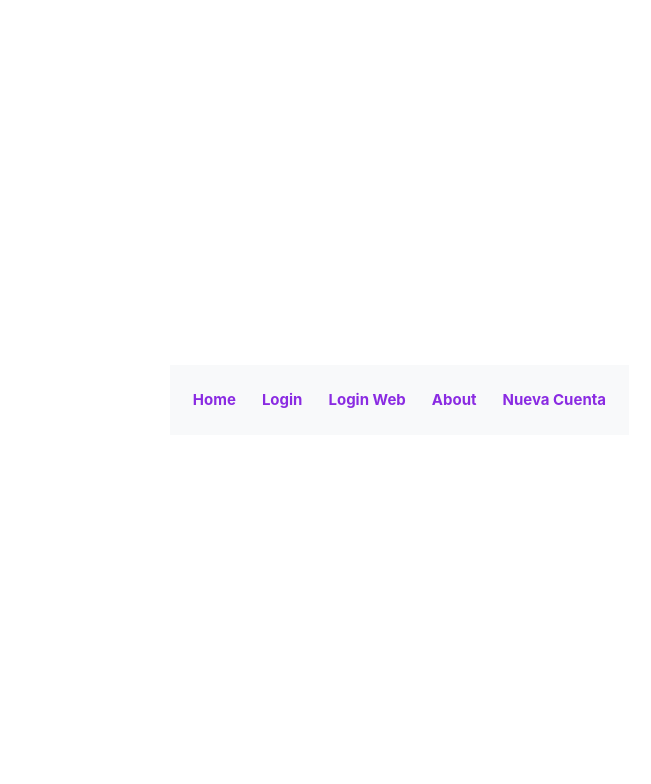
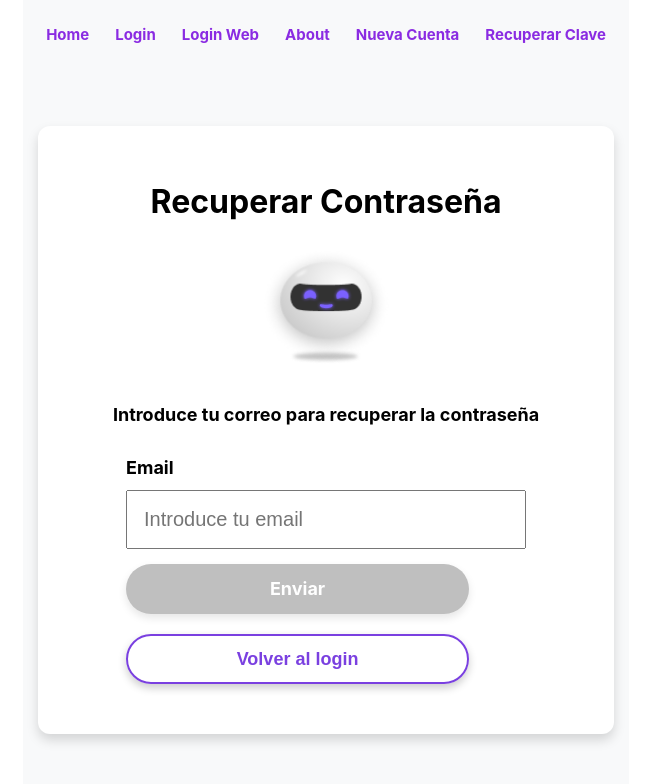
Before and after one commit to CarlosAlberto19/PRACTICAS_ACCESSROBOT, a Vue app: page /recuperar-clave in a window 1280 px wide. Shown: the top 784 px of the page, without its empty margins (11-662 px from the left). Built offline with nearby package versions, Linux system fonts and the light colour scheme.

Commit message:
creado recuperar clave

```diff
--- a/src/App.vue
+++ b/src/App.vue
@@ -1,17 +1,19 @@
 <template>
   <div class="app-container">
-    <!-- Menú global -->
+    <!-- 📌 Menú de Navegación Global -->
     <header>
       <nav>
+        <!-- Enlaces a las vistas principales -->
         <router-link to="/">Home</router-link>
         <router-link to="/login">Login</router-link>
         <router-link to="/login-web">Login Web</router-link>
         <router-link to="/about">About</router-link>
         <router-link to="/crear-cuenta">Nueva Cuenta</router-link>
+        <router-link to="/recuperar-clave">Recuperar Clave</router-link> <!-- ✅ Nuevo enlace -->
       </nav>
     </header>
 
-    <!-- Aquí se carga cada vista -->
+    <!-- 📌 Contenedor dinámico donde se cargan las vistas -->
     <main>
       <router-view />
     </main>
@@ -19,23 +21,28 @@
 </template>
 
 <style scoped>
-/* Estilos del menú global */
+/* 📌 Estilos del menú de navegación */
 header {
   width: 100%;
   padding: 20px;
-  background-color: #f8f9fa;
+  background-color: #f8f9fa; /* Color de fondo claro */
   text-align: center;
 }
 
 nav {
   display: flex;
   justify-content: center;
-  gap: 20px;
+  gap: 20px; /* Espacio entre los enlaces */
 }
 
 nav a {
   text-decoration: none;
-  color: #8a2be2;
+  color: #8a2be2; /* Color morado para los enlaces */
   font-weight: bold;
 }
+
+/* 📌 Agregamos efecto hover para mejorar la usabilidad */
+nav a:hover {
+  text-decoration: underline;
+}
 </style>
--- a/src/views/LoginViewCrearNuevaCuenta.vue
+++ b/src/views/LoginViewCrearNuevaCuenta.vue
@@ -1,7 +1,7 @@
 <template>
   <div class="contenedor-pagina">
     <div class="caja-formulario">
-        <!-- 📌 CABECERA -->
+      <!-- CABECERA -->
       <div class="cabecera">
         <h1 class="titulo">Access Robot</h1>
         <img src="@/assets/images/ARturo.png" alt="Robot" class="imagen-robot" />
@@ -9,77 +9,171 @@
 
       <h2 class="subtitulo negrita">Crear nueva cuenta</h2>
 
-        <!-- 📌 FORMULARIO -->
-        <form @submit.prevent="irADatosPersonales">
+      <!-- FORMULARIO -->
+      <form @submit.prevent="irAPantallaInterior">
+        <!-- Email -->
         <div class="grupo-input">
           <label for="email">Email</label>
-            <PruebaInput id="email" placeholder="Introduce tu email" type="email" v-model="email" />
+          <PruebaInput
+            id="email"
+            placeholder="Introduce tu email"
+            type="email"
+            v-model="email"
+          />
         </div>
 
         <!-- Contraseña con validaciones -->
         <div class="grupo-input">
           <label for="password">Contraseña</label>
           <div class="envoltorio-clave">
-              <input id="password" :type="mostrarClave ? 'text' : 'password'" v-model="password" placeholder="Crea una contraseña" />
-              <span class="icono material-icons" @click="togglePassword">{{ mostrarClave ? 'visibility_off' : 'visibility' }}</span>
+            <input
+              id="password"
+              :type="mostrarClave ? 'text' : 'password'"
+              v-model="password"
+              placeholder="Crea una contraseña"
+            />
+            <!-- ICONO DINÁMICO (ojo o check) -->
+            <span class="icono material-icons" @click="togglePassword">
+              {{ iconPassword }}
+            </span>
           </div>
+
+          <!-- Etiqueta "Tu contraseña debe contener..." -->
+          <p class="titulo-validaciones">Tu contraseña debe contener:</p>
+
+          <!-- Lista de validaciones -->
           <ul class="validaciones">
-              <li :class="{ valido: password.length >= 8 }">✅ Entre 8 y 16 caracteres</li>
-              <li :class="{ valido: tieneMayusMinus }">✅ Mayúsculas y minúsculas</li>
-              <li :class="{ valido: tieneNumero }">✅ Al menos un número</li>
+            <!-- 8 a 16 caracteres -->
+            <li :class="{
+              valido: password.length >= 8 && password.length <= 16,
+              error: password.length > 0 && (password.length < 8 || password.length > 16)
+            }">
+              <span v-if="password.length >= 8 && password.length <= 16">✅</span>
+              <span v-else-if="password.length > 0">❌</span>
+              <span v-else>⚪</span>
+              entre 8 y 16 caracteres
+            </li>
+
+            <!-- mayúsculas y minúsculas -->
+            <li :class="{
+              valido: tieneMayusMinus,
+              error: password.length > 0 && !tieneMayusMinus
+            }">
+              <span v-if="tieneMayusMinus">✅</span>
+              <span v-else-if="password.length > 0">❌</span>
+              <span v-else>⚪</span>
+              mayúsculas y minúsculas
+            </li>
+
+            <!-- al menos un número -->
+            <li :class="{
+              valido: tieneNumero,
+              error: password.length > 0 && !tieneNumero
+            }">
+              <span v-if="tieneNumero">✅</span>
+              <span v-else-if="password.length > 0">❌</span>
+              <span v-else>⚪</span>
+              al menos un número
+            </li>
           </ul>
         </div>
 
         <!-- Checkbox de Términos -->
         <div class="checkbox-container">
-            <Checkbox v-model="aceptaTerminos" label="Acepto los Términos y condiciones de uso" />
+          <Checkbox
+            v-model="aceptaTerminos"
+            label="Acepto los Términos y condiciones de uso"
+          />
         </div>
 
-          <!-- Botón Siguiente deshabilitado hasta que se cumplan condiciones -->
-          <PrimaryButton class="boton-siguiente" label="Siguiente" type="submit" :disabled="!validarFormulario" />
+        <!-- Botón Siguiente -->
+        <PrimaryButton
+          class="boton-siguiente"
+          label="Siguiente"
+          type="submit"
+          :disabled="!validarFormulario"
+        />
       </form>
 
-        <!-- Texto "¿Ya tienes cuenta?" -->
+      <!-- Línea separadora -->
+      <hr class="linea-separadora" />
+
+      <!-- Texto: ¿Ya tienes cuenta? + botón "Ir a iniciar sesión" -->
       <p class="texto-centrado">¿Ya tienes cuenta?</p>
-        <SecondaryButton label="Ir a iniciar sesión" type="button" @click="irALogin" />
+      <SecondaryButton
+        label="Ir a iniciar sesión"
+        type="button"
+        @click="irALogin"
+      />
 
-        <p class="texto-olvido"><strong>¿Has olvidado tu contraseña?</strong></p>
-        <hr class="linea-separadora" />
+      <!-- Texto "¿Has olvidado tu contraseña?" en negrita y clicable -->
+      <p class="texto-olvido" @click="irARecuperarContrasena">
+        <strong>¿Has olvidado tu contraseña?</strong>
+      </p>
     </div>
   </div>
 </template>
 
 <script setup>
-  import { ref, computed } from 'vue';
-  import { useRouter } from 'vue-router';
-  import PrimaryButton from '@/components/PrimaryButton.vue';
-  import SecondaryButton from '@/components/SecondaryButton.vue';
-  import PruebaInput from '@/components/PruebaInput.vue';
-  import Checkbox from '@/components/Checkbox.vue';
+import { ref, computed } from 'vue'
+import { useRouter } from 'vue-router'
 
-  const router = useRouter();
-  const email = ref('');
-  const password = ref('');
-  const aceptaTerminos = ref(false);
-  const mostrarClave = ref(false);
+import PrimaryButton from '@/components/PrimaryButton.vue'
+import SecondaryButton from '@/components/SecondaryButton.vue'
+import PruebaInput from '@/components/PruebaInput.vue'
+import Checkbox from '@/components/Checkbox.vue'
 
+const router = useRouter()
+
+// Campos
+const email = ref('')
+const password = ref('')
+const aceptaTerminos = ref(false)
+
+// Mostrar / ocultar contraseña
+const mostrarClave = ref(false)
 const togglePassword = () => {
-    mostrarClave.value = !mostrarClave.value;
-  };
+  mostrarClave.value = !mostrarClave.value
+}
 
-  const tieneMayusMinus = computed(() => /[a-z]/.test(password.value) && /[A-Z]/.test(password.value));
-  const tieneNumero = computed(() => /\d/.test(password.value));
-  const validarFormulario = computed(() => password.value.length >= 8 && tieneMayusMinus.value && tieneNumero.value && aceptaTerminos.value);
+// Validaciones
+const tieneMayusMinus = computed(() =>
+  /[a-z]/.test(password.value) && /[A-Z]/.test(password.value)
+)
+const tieneNumero = computed(() => /\d/.test(password.value))
 
-  const irADatosPersonales = () => {
+// Habilitar Botón “Siguiente” solo si todas las validaciones se cumplen
+const validarFormulario = computed(() =>
+  password.value.length >= 8 &&
+  password.value.length <= 16 &&
+  tieneMayusMinus.value &&
+  tieneNumero.value &&
+  aceptaTerminos.value
+)
+
+// Icono para el ojo (o check) de Material Icons
+const iconPassword = computed(() => {
   if (validarFormulario.value) {
-      router.push('/datos-personales');
+    return 'done' // check
+  } else {
+    return mostrarClave.value ? 'visibility_off' : 'visibility'
   }
-  };
+})
+
+// Navegaciones
+const irAPantallaInterior = () => {
+  if (validarFormulario.value) {
+    router.push('/datos-interiores')
+  }
+}
 
 const irALogin = () => {
-    router.push('/login');
-  };
+  router.push('/login')
+}
+
+const irARecuperarContrasena = () => {
+  router.push('/recuperar-clave')
+}
 </script>
 
 <style scoped>
@@ -103,27 +197,29 @@
   box-shadow: 0 6px 12px rgba(0, 0, 0, 0.15);
 }
 
+/* CABECERA */
 .cabecera {
   text-align: center;
   margin-bottom: 20px;
 }
-
 .titulo {
   font-size: 36px;
   font-weight: bold;
 }
-
 .imagen-robot {
   width: 180px;
   height: auto;
+  margin-top: 10px;
 }
 
+/* SUBTITULO */
 .subtitulo {
   font-size: 20px;
   font-weight: bold;
   margin: 20px 0;
 }
 
+/* FORMULARIO */
 .grupo-input {
   display: flex;
   flex-direction: column;
@@ -131,18 +227,17 @@
   width: 100%;
   margin-bottom: 25px;
 }
-
 .grupo-input label {
   font-size: 22px;
   font-weight: bold;
 }
 
+/* Contraseña: mostrar/ocultar */
 .envoltorio-clave {
   position: relative;
   display: flex;
   align-items: center;
 }
-
 .envoltorio-clave input {
   width: 100%;
   padding: 16px;
@@ -151,6 +246,7 @@
   border-radius: 6px;
 }
 
+/* Icono (ojo o check) */
 .icono {
   position: absolute;
   right: 12px;
@@ -158,28 +254,63 @@
   font-size: 24px;
 }
 
+/* Texto “Tu contraseña debe contener:” */
+.titulo-validaciones {
+  font-weight: bold;
+  margin: 10px 0 5px 0;
+}
+
+/* Validaciones de contraseña */
 .validaciones {
   font-size: 16px;
   list-style: none;
   padding: 0;
-    margin-top: 10px;
-    margin-bottom: 10px;
+  margin: 0;
 }
 
+/* Distinguimos clases .valido y .error para colorear: */
 .validaciones li {
+  margin-bottom: 5px;
+  display: flex;
+  align-items: center;
+  gap: 6px; /* Espacio entre icono y texto */
+}
+.validaciones li.valido {
+  color: green;
+}
+.validaciones li.error {
   color: red;
+}
+
+/* Checkbox */
+.checkbox-container {
   margin-bottom: 5px;
 }
 
-  .validaciones li.valido {
-    color: green;
+/* Botón Siguiente */
+.boton-siguiente {
+  margin-top: 25px;
+  margin-bottom: 15px;
 }
 
-  .checkbox-container {
-    margin-bottom: 25px;
+/* Línea separadora */
+.linea-separadora {
+  width: 100%;
+  border: none;
+  border-top: 1px solid #ccc;
+  margin: 20px 0;
 }
 
-  .boton-siguiente {
-    margin-top: 15px;
+/* Texto “¿Ya tienes cuenta?” */
+.texto-centrado {
+  text-align: center;
+  margin: 0 0 15px;
+}
+
+/* Texto “¿Has olvidado tu contraseña?” en negrita, clicable */
+.texto-olvido {
+  margin-top: 10px;
+  cursor: pointer;
+  text-align: center;
 }
 </style>
--- /dev/null
+++ b/src/views/RecuperarClaveView.vue
@@ -0,0 +1,250 @@
+<template>
+    <div class="contenedor-pagina">
+      <div class="caja-formulario">
+        <!-- CABECERA -->
+        <div class="cabecera">
+          <h1 class="titulo">Recuperar Contraseña</h1>
+          <img src="@/assets/images/ARturo.png" alt="Robot" class="imagen-robot" />
+        </div>
+
+        <h2 class="subtitulo">Introduce tu correo para recuperar la contraseña</h2>
+
+        <!-- FORMULARIO -->
+        <form @submit.prevent="formSubmit">
+          <!-- Campo Email con validación y check -->
+          <div class="grupo-input">
+            <label for="email" class="label-email">Email</label>
+            <div class="envoltorio-input">
+              <input
+                id="email"
+                placeholder="Introduce tu email"
+                type="text"
+                v-model="email"
+                @input="validarEmail"
+                class="input-mas-grande"
+              />
+              <!-- ✅ Check si el email es válido -->
+              <span v-if="emailValido" class="icono-check">✔</span>
+            </div>
+          </div>
+
+          <!-- Mensaje de error -->
+          <p v-if="errorEmail" class="mensaje-error">
+            ❌ {{ errorEmail }}
+          </p>
+
+          <!-- Mensaje de éxito -->
+          <p v-if="mensajeExito" class="mensaje-exito">
+            {{ mensajeExito }}
+          </p>
+
+          <!-- Botón Enviar (habilitado solo si el email es válido) -->
+          <PrimaryButton
+            class="boton-enviar"
+            label="Enviar"
+            type="submit"
+            :disabled="!emailValido"
+          />
+
+          <div class="espaciador"></div>
+
+          <!-- Botón Volver al login -->
+          <SecondaryButton
+            label="Volver al login"
+            type="button"
+            @click="irALogin"
+          />
+        </form>
+      </div>
+    </div>
+  </template>
+
+  <script setup>
+  import { ref, computed } from 'vue'
+  import { useRouter } from 'vue-router'
+  import PrimaryButton from '@/components/PrimaryButton.vue'
+  import SecondaryButton from '@/components/SecondaryButton.vue'
+
+  const router = useRouter()
+
+  /* Variables reactivas */
+  const email = ref('')
+  const errorEmail = ref('')
+  const mensajeExito = ref('')
+
+  /*
+    ✅ Validaciones del email:
+    - No debe tener espacios en blanco
+    - Solo debe haber un "@" en la dirección
+    - Debe contener "." después del "@"
+    - No debe exceder los 50 caracteres
+  */
+  const emailValido = computed(() => {
+    const reEmail = /^[^\s@]+@[^\s@]+\.[a-zA-Z]{2,}$/
+    return reEmail.test(email.value) && email.value.length <= 50
+  })
+
+  /*
+    ✅ Validar email en tiempo real:
+    - Borra espacios automáticamente
+    - Muestra mensajes de error si el email no cumple los requisitos
+  */
+  const validarEmail = () => {
+    // Elimina espacios dentro del email
+    email.value = email.value.replace(/\s+/g, '')
+
+    if (!email.value) {
+      errorEmail.value = ''
+      return
+    }
+    if ((email.value.match(/@/g) || []).length > 1) {
+      errorEmail.value = 'El email solo puede contener un "@"'
+      return
+    }
+    if (!email.value.includes('@')) {
+      errorEmail.value = 'El email debe contener "@"'
+      return
+    }
+    if (!email.value.includes('.')) {
+      errorEmail.value = 'El email debe contener un "." después de "@"'
+      return
+    }
+    if (email.value.length > 50) {
+      errorEmail.value = 'El email no puede superar los 50 caracteres.'
+      return
+    }
+    if (!/^[^\s@]+@[^\s@]+\.[a-zA-Z]{2,}$/.test(email.value)) {
+      errorEmail.value = 'Introduce un email válido (ejemplo: usuario@gmail.com)'
+    } else {
+      errorEmail.value = ''
+    }
+  }
+
+  /*
+    ✅ Enviar formulario:
+    - Si el email es válido, muestra mensaje de éxito
+    - Borra el mensaje tras 5 segundos
+  */
+  const formSubmit = async () => {
+    try {
+      if (emailValido.value) {
+        // Simulamos una petición al backend
+        await new Promise(resolve => setTimeout(resolve, 1000))
+
+        mensajeExito.value = '📩 Hemos enviado un correo con las instrucciones.'
+        setTimeout(() => {
+          mensajeExito.value = ''
+        }, 5000)
+      }
+    } catch (error) {
+      console.error('Error en el formulario:', error)
+    }
+  }
+
+  /* ✅ Botón volver al login */
+  const irALogin = () => {
+    router.push('/login')
+  }
+  </script>
+
+  <style scoped>
+  /* CONTENEDOR PRINCIPAL */
+  .contenedor-pagina {
+    display: flex;
+    justify-content: center;
+    align-items: center;
+    height: 95vh;
+    width: 100%;
+    background-color: #f8f9fa;
+  }
+
+  /* CAJA FORMULARIO */
+  .caja-formulario {
+    display: flex;
+    flex-direction: column;
+    align-items: center;
+    width: 95%;
+    max-width: 600px;
+    background: white;
+    padding: 50px;
+    border-radius: 12px;
+    box-shadow: 0 6px 12px rgba(0, 0, 0, 0.15);
+    transform: translateY(-20px);
+  }
+
+  /* CABECERA */
+  .cabecera {
+    text-align: center;
+    margin-bottom: 30px;
+  }
+  .titulo {
+    font-size: 32px;
+    font-weight: bold;
+    margin-bottom: 10px;
+  }
+  .imagen-robot {
+    width: 130px;
+    height: auto;
+    margin-top: 10px;
+  }
+  .subtitulo {
+    font-size: 18px;
+    font-weight: bold;
+    text-align: center;
+    margin-bottom: 25px;
+  }
+
+  /* GRUPO INPUT */
+  .grupo-input {
+    display: flex;
+    flex-direction: column;
+    gap: 12px;
+    width: 100%;
+    margin-bottom: 15px;
+  }
+  .label-email {
+    font-size: 18px;
+    font-weight: bold;
+    margin-bottom: -5px;
+  }
+
+  /* INPUT MÁS GRANDE 📏 */
+  .input-mas-grande {
+    font-size: 20px !important;
+    padding: 16px !important;
+    width: 400px; /* MÁS GRANDE */
+  }
+
+  /* ÍCONO CHECK MÁS PEQUEÑO ✅ */
+  .envoltorio-input {
+    display: flex;
+    align-items: center;
+    position: relative;
+  }
+  .icono-check {
+    position: absolute;
+    right: 8px;  /* MÁS PEGADO AL INPUT */
+    font-size: 18px; /* MÁS PEQUEÑO */
+    color: green;
+  }
+
+  /* MENSAJES */
+  .mensaje-error {
+    color: red;
+    font-weight: bold;
+    margin-bottom: 10px;
+  }
+  .mensaje-exito {
+    color: green;
+    font-weight: bold;
+    margin-bottom: 15px;
+  }
+
+  /* BOTONES */
+  .boton-enviar {
+    margin-top: 10px;
+  }
+  .espaciador {
+    height: 20px;
+  }
+  </style>
```
Also changed, not shown: src/router/index.js (+9 -31 lines). Lines whose indentation alone changed are shown as unchanged.
